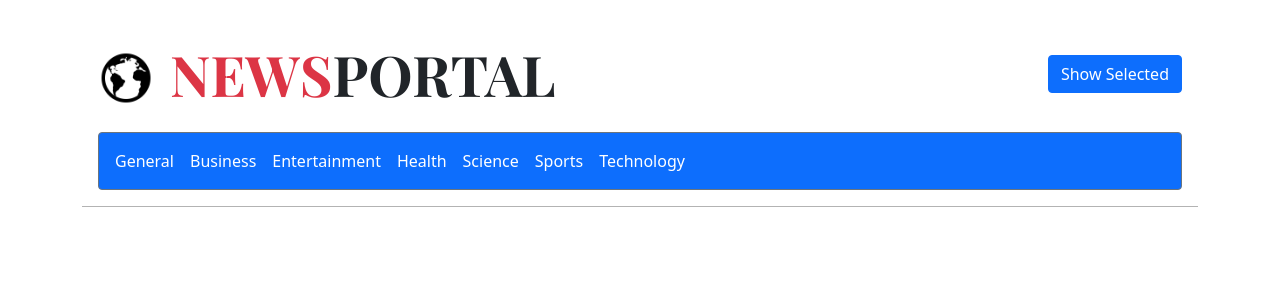
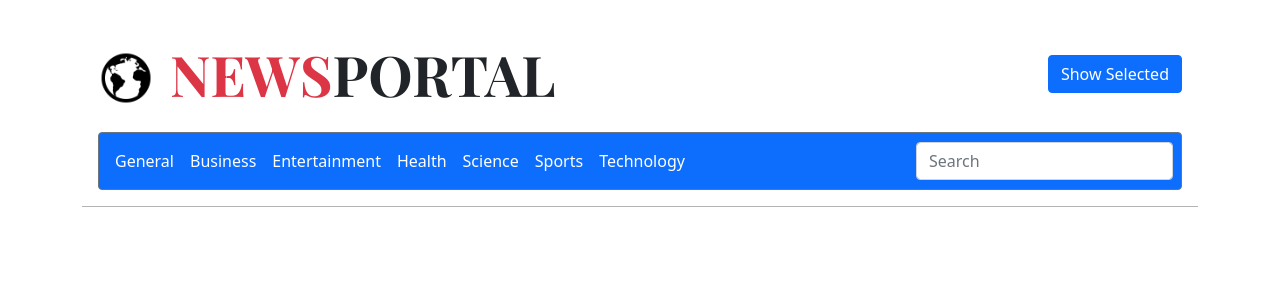
Before and after one commit to volkovVA/newsportal, a React (Create React App) app: page /selected in a window 1280 px wide. Shown: the top 300 px of the page. Built offline with nearby package versions, Linux system fonts and the light colour scheme.

Commit message:
feat: add search news

```diff
--- a/src/components/App/App.jsx
+++ b/src/components/App/App.jsx
@@ -1,5 +1,6 @@
-import React from 'react';
+import React, { useState, useMemo } from 'react';
 import { BrowserRouter, Route, Routes } from 'react-router-dom';
+import Context from '../../сontext';
 import NewsHeader from '../NewsHeader/NewsHeader';
 import General from '../NewsComponents/General';
 import Business from '../NewsComponents/Business';
@@ -10,9 +11,18 @@ import Sports from '../NewsComponents/Sports';
 import Technology from '../NewsComponents/Technology';
 import NewsSelected from '../NewsSelected/NewsSelected';
 
+function ContextProvider({ children }) {
+  const [value, setValue] = useState('');
+  const onChange = (e) => setValue(e.target.value);
+  const search = useMemo(() => ({ onChange, value }), [onChange, value]);
+
+  return <Context.Provider value={search}>{children}</Context.Provider>;
+}
+
 function App() {
   return (
     <div className="container">
+      <ContextProvider>
         <BrowserRouter>
           <NewsHeader />
           <Routes>
@@ -26,6 +36,7 @@ function App() {
             <Route path="/selected" element={<NewsSelected />} />
           </Routes>
         </BrowserRouter>
+      </ContextProvider>
     </div>
   );
 }
--- a/src/components/NewsHeader/NewsHeader.jsx
+++ b/src/components/NewsHeader/NewsHeader.jsx
@@ -1,8 +1,11 @@
-import React from 'react';
+import React, { useContext } from 'react';
 import { Link } from 'react-router-dom';
 import './NewsHeader.css';
+import Context from '../../сontext';
 
 function NewsHeader() {
+  const { onChange } = useContext(Context);
+
   return (
     <header className="news-header">
       <div className="news-row">
@@ -27,7 +30,7 @@ function NewsHeader() {
           <span className="navbar-toggler-icon" />
         </button>
         <div className="collapse navbar-collapse" id="navbarSupportedContent">
-          <ul className="navbar-nav mr-auto">
+          <ul className="navbar-nav me-auto">
             <li className="nav-item active">
               <Link to="/" className="nav-link">
                 General
@@ -64,6 +67,15 @@ function NewsHeader() {
               </Link>
             </li>
           </ul>
+          <form className="form-inline">
+            <input
+              className="form-control mr-sm-2"
+              type="search"
+              placeholder="Search"
+              aria-label="Search"
+              onChange={onChange}
+            />
+          </form>
         </div>
       </nav>
     </header>
--- a/src/components/NewsList/NewsList.jsx
+++ b/src/components/NewsList/NewsList.jsx
@@ -1,9 +1,10 @@
-import React from 'react';
+import React, { useContext } from 'react';
 import { useDispatch } from 'react-redux';
 import Masonry from 'react-masonry-css';
 import { newsLike, deleteCard } from '../../redux/actions';
 import NewsItem from '../NewsItem/NewsItem';
 import './NewsList.css';
+import Context from '../../сontext';
 
 const breakpointColumnsObj = {
   default: 3,
@@ -32,8 +33,8 @@ function NewsList({ news, onAddedLike, onDeleteCard }) {
 }
 
 function NewsListContainer({ news }) {
+  const { value } = useContext(Context);
   const dispatch = useDispatch();
-
   const onAddedLike = (id) => dispatch(newsLike(id));
   const onDeleteCard = (id) => dispatch(deleteCard(id));
 
@@ -47,9 +48,13 @@ function NewsListContainer({ news }) {
     id: item.id
   }));
 
+  const newsFilter = newsSelector.filter((el) =>
+    el.title.toLowerCase().includes(value.toLowerCase())
+  );
+
   return (
     <NewsList
-      news={newsSelector}
+      news={newsFilter}
       onAddedLike={onAddedLike}
       onDeleteCard={onDeleteCard}
     />
--- /dev/null
+++ b/src/сontext/index.js
@@ -0,0 +1,5 @@
+import React from 'react';
+
+const Context = React.createContext();
+
+export default Context;
```
Lines whose indentation alone changed are shown as unchanged.
